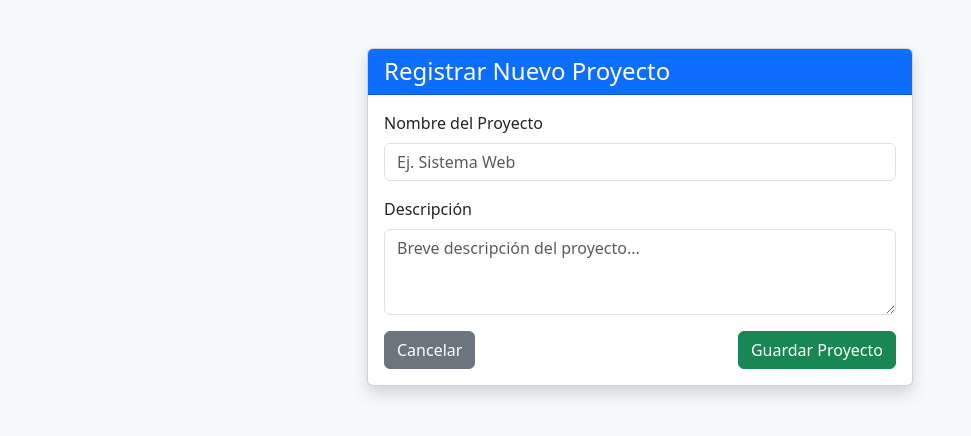
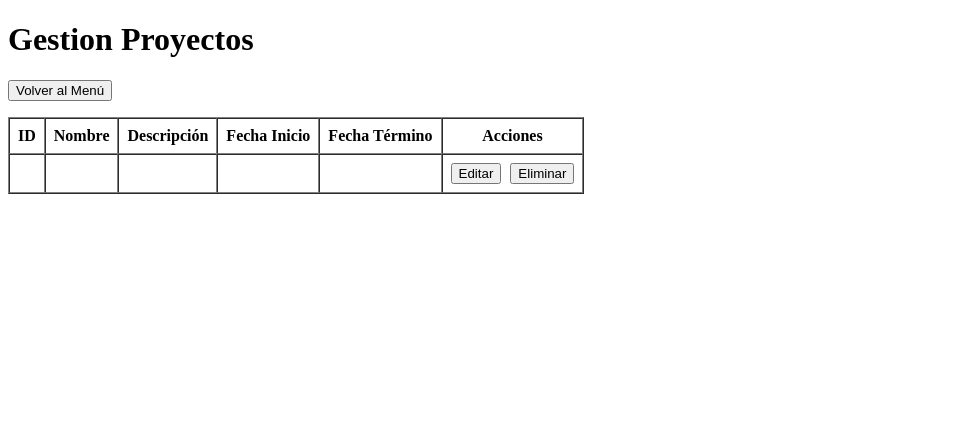
Before and after one commit to pailar/taller_2, a Java web app: page /proyectos.jsp in a window 1280 px wide. Shown: the top 436 px of the page, without its empty margins (0-971 px from the left). Run offline with Tomcat 11, a stand-in JSP engine, Linux system fonts and the light colour scheme.

Commit message:
proyectos

```diff
--- a/ProyectosColegio/ProyectosColegio/src/main/java/db/DB.sql
+++ b/ProyectosColegio/ProyectosColegio/src/main/java/db/DB.sql
@@ -20,7 +20,7 @@ CREATE TABLE linea (
     id INT AUTO_INCREMENT PRIMARY KEY,
     proyecto_id INT NOT NULL,
     nombre_linea VARCHAR(100) NOT NULL,
-    FOREIGN KEY (proyecto_id) REFERENCES proyecto(id) ON DELETE CASCADE,
+    FOREIGN KEY (proyecto_id) REFERENCES proyecto(id) ON DELETE CASCADE
 );
 
 CREATE TABLE actividad (
--- a/ProyectosColegio/ProyectosColegio/src/main/webapp/login.jsp
+++ b/ProyectosColegio/ProyectosColegio/src/main/webapp/login.jsp
@@ -84,10 +84,9 @@
 <body>
 
     <div class="main-container">
-        <!-- Lado izquierdo con la imagen -->
+        <!-- Lado izquierdo con la imagen campus.png -->
         <div class="left-image">
-            <!-- Cambia 'universidad.jpg' por el nombre exacto de tu archivo si es diferente -->
-            <img src="img/universidad.jpg" alt="Universidad">
+            <img src="img/campus.png" alt="Campus">
         </div>
 
         <!-- Lado derecho con el formulario -->
--- a/ProyectosColegio/ProyectosColegio/src/main/webapp/proyectos.jsp
+++ b/ProyectosColegio/ProyectosColegio/src/main/webapp/proyectos.jsp
@@ -3,46 +3,39 @@
 <html lang="es">
 <head>
     <meta charset="UTF-8">
-    <title>Formulario Proyecto</title>
-    <!-- Bootstrap 5 CSS CDN -->
-    <link href="https://cdn.jsdelivr.net/npm/bootstrap@5.3.0/dist/css/bootstrap.min.css" rel="stylesheet">
+    <title>Gestion Proyectos</title>
 </head>
-<body class="bg-light">
+<body>
+    <h1>Gestion Proyectos</h1>
 
-    <div class="container mt-5">
-        <div class="row justify-content-center">
-            <div class="col-md-6">
-                <div class="card shadow">
-                    <div class="card-header bg-primary text-white">
-                        <h4 class="mb-0">Registrar Nuevo Proyecto</h4>
-                    </div>
-                    <div class="card-body">
-                        <!-- El formulario enviará los datos por POST a tu Servlet o controlador -->
-                        <form action="GuardarProyectoServlet" method="POST">
+    <p>
+        <a href="menu.jsp"><button type="button">Volver al Menú</button></a>
+    </p>
 
-                            <div class="mb-3">
-                                <label for="nombre" class="form-label">Nombre del Proyecto</label>
-                                <input type="text" class="form-control" id="nombre" name="nombre" required placeholder="Ej. Sistema Web">
-                            </div>
-
-                            <div class="mb-3">
-                                <label for="descripcion" class="form-label">Descripción</label>
-                                <textarea class="form-control" id="descripcion" name="descripcion" rows="3" placeholder="Breve descripción del proyecto..."></textarea>
-                            </div>
-
-                            <div class="d-flex justify-content-between">
-                                <a href="proyectos.jsp" class="btn btn-secondary">Cancelar</a>
-                                <button type="submit" class="btn btn-success">Guardar Proyecto</button>
-                            </div>
-
-                        </form>
-                    </div>
-                </div>
-            </div>
-        </div>
-    </div>
-
-    <!-- Bootstrap JS -->
-    <script src="https://cdn.jsdelivr.net/npm/bootstrap@5.3.0/dist/js/bootstrap.bundle.min.js"></script>
+    <table border="1" cellpadding="8" cellspacing="0">
+        <tr>
+            <th>ID</th>
+            <th>Nombre</th>
+            <th>Descripción</th>
+            <th>Fecha Inicio</th>
+            <th>Fecha Término</th>
+            <th>Acciones</th>
+        </tr>
+        <tr>
+            <td>&nbsp;</td>
+            <td>&nbsp;</td>
+            <td>&nbsp;</td>
+            <td>&nbsp;</td>
+            <td>&nbsp;</td>
+            <td>
+                <form action="EditarProyecto.jsp" method="get" style="display:inline;">
+                    <button type="submit">Editar</button>
+                </form>
+                <form action="EliminarProyecto.jsp" method="get" style="display:inline; margin-left: 5px;">
+                    <button type="submit">Eliminar</button>
+                </form>
+            </td>
+        </tr>
+    </table>
 </body>
 </html>
```
Also changed, not shown: ProyectosColegio/ProyectosColegio/src/main/webapp/EditarProyecto.jsp (added, +39 -0 lines), ProyectosColegio/ProyectosColegio/src/main/webapp/EliminarProyecto.jsp (added, +20 -0 lines), ProyectosColegio/ProyectosColegio/src/main/webapp/menu.jsp (+9 -25 lines), 6 other files.
